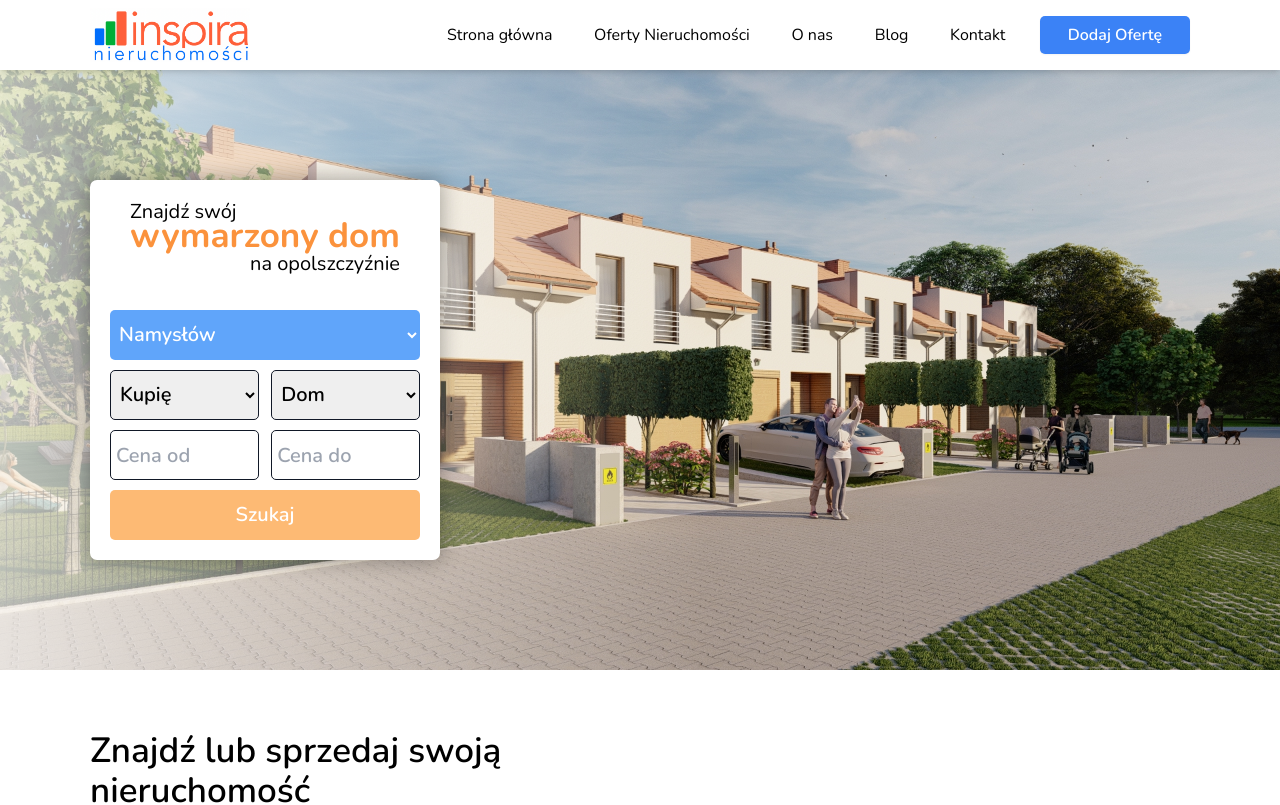
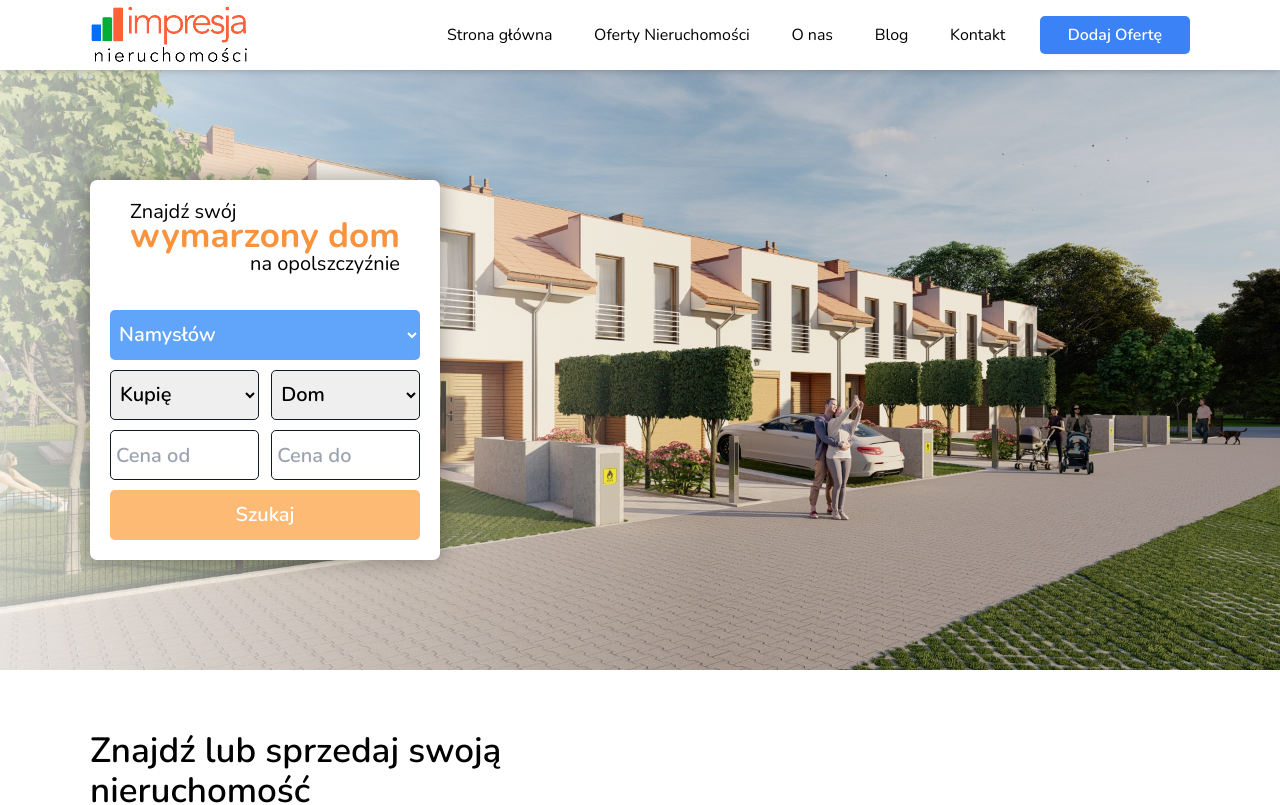
Before and after one commit to Marlonbrando3/impresja, a Next.js app: page / in a window 1280 px wide. Shown: the top 805 px of the page. Built offline with nearby package versions, Linux system fonts and the light colour scheme.

Commit message:
first commit

```diff
--- a/app/components/footer/mobileoffice.tsx
+++ b/app/components/footer/mobileoffice.tsx
@@ -6,7 +6,7 @@ export default function Mobileoffice() {
       <p className="font-semibold">Biuro mobilne:</p>
       <p>Namysłów, Opole, Kluczbork</p>
       <p>tel. +48 576 65 25 25</p>
-      <p>mail. biuro@impresjanieruchomości.pl</p>
+      <p>mail. biuro@impresjahomes.pl</p>
     </div>
   );
 }
--- a/app/components/header/header.tsx
+++ b/app/components/header/header.tsx
@@ -42,7 +42,7 @@ export default function Header() {
         <div className="lg:w-[1100px] w-[90vw] mx-auto flex justify-between items-center h-full">
           <div className="lg:w-[160px] w-[180px] h-full border-red-900 py-[10px] my-[20px] relative">
             <Image
-              src="/inspira_logo.png"
+              src="/impresja_logo.png"
               alt="impresja nieruchomości"
               fill
               objectFit="contain"
```
Also changed, not shown: public/impresja_logo.png (added).
